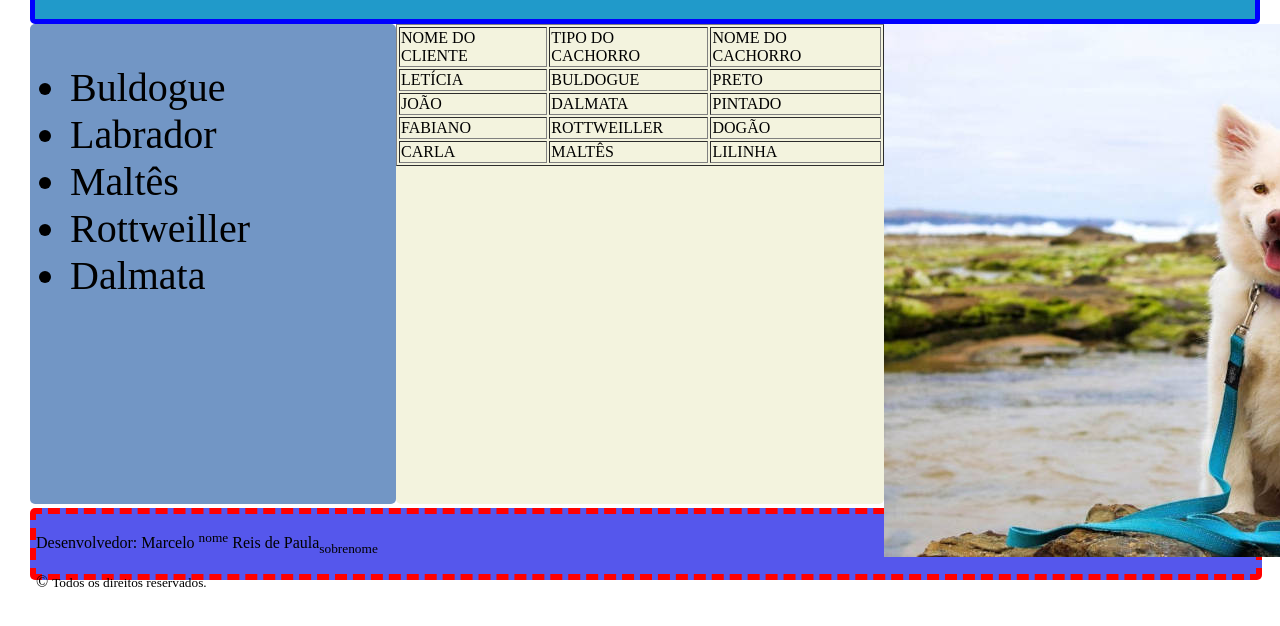
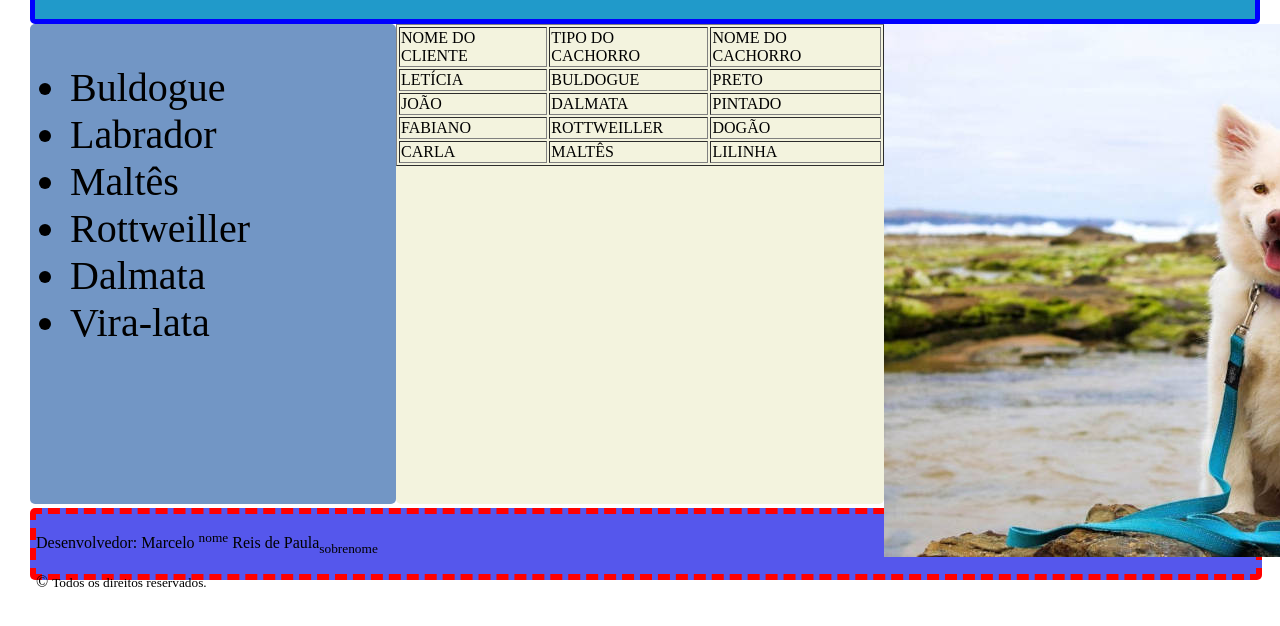
Before and after one commit to MarceloRDP/repo, a plain HTML site: page index.html in a window 1280 px wide. Shown: the part 136-762 px from the top of the page. Drawn offline with Linux system fonts and the light colour scheme.

Commit message:
Upload2 atualiz no index

```diff
--- a/index.html
+++ b/index.html
@@ -26,6 +26,7 @@
             <li>Maltês</li>
             <li>Rottweiller</li>
             <li>Dalmata</li>
+            <li>Vira-lata</li>
         </ul>
     </aside>
 
```
Also changed, not shown: Arquivo teste.txt (deleted).
